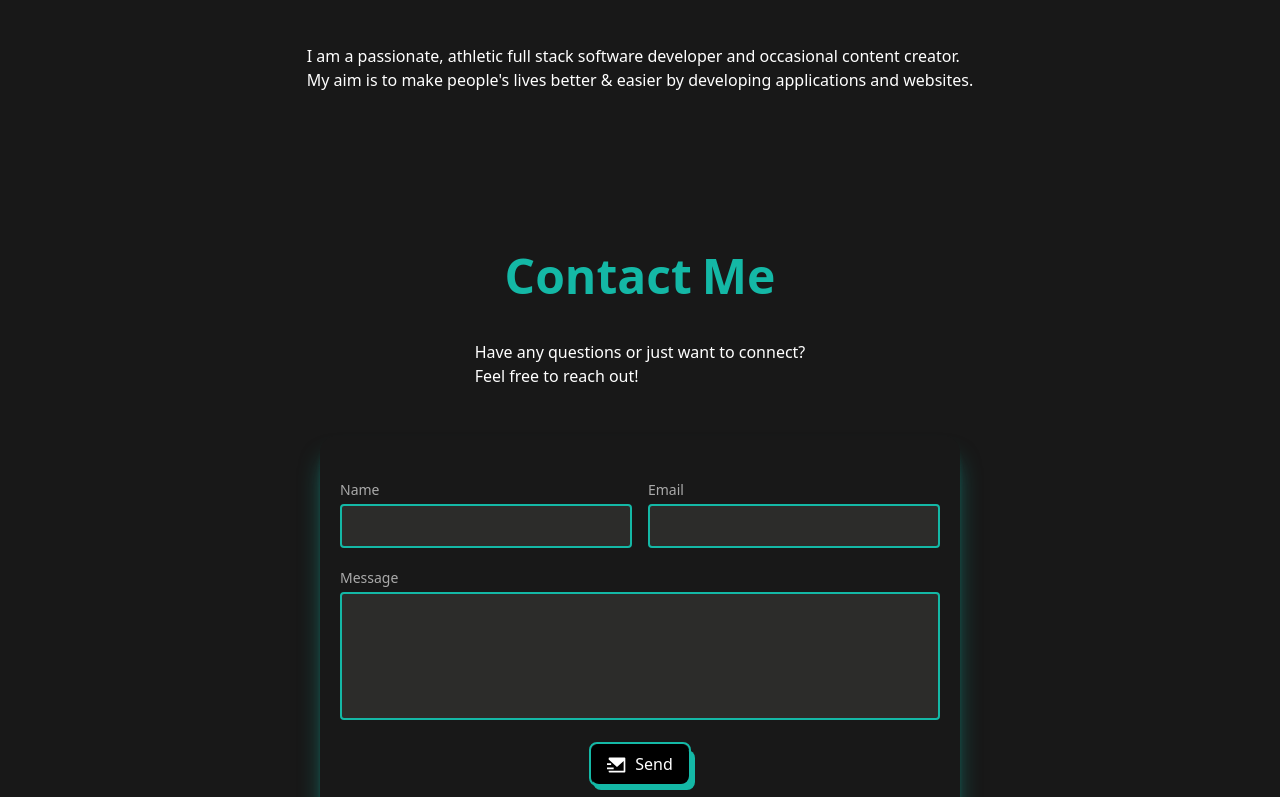
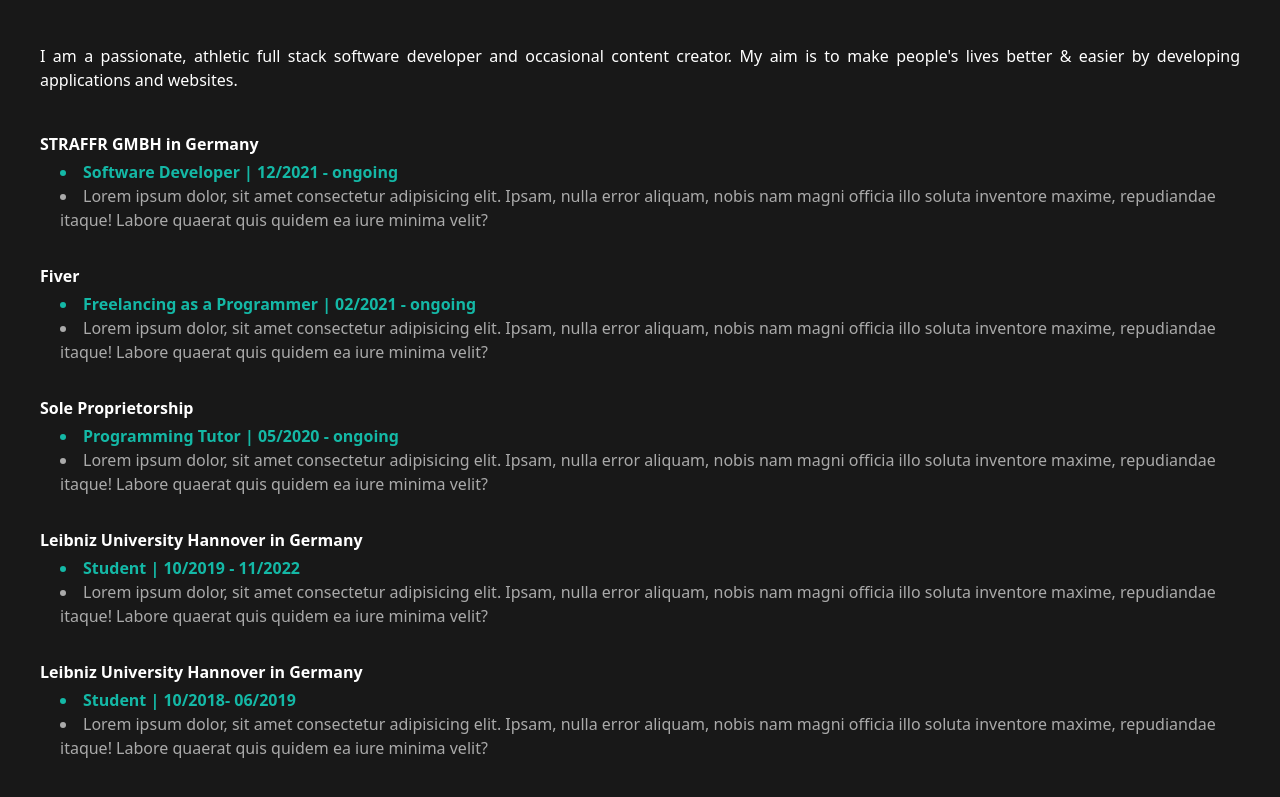
Before and after one commit to KhaledBadranDev/portfolio, a React (Create React App) app: page / in a window 1280 px wide. Shown: the part 2883-3680 px from the top of the page. Built offline with nearby package versions, Linux system fonts and the light colour scheme.

Commit message:
adding timeline to about section

```diff
--- a/src/components/About.jsx
+++ b/src/components/About.jsx
@@ -21,10 +21,48 @@
                     />
                 </h1>
             </header>
-            <p className="sm:mx-10 mx-5 dark:text-[#fff] flex place-content-center text-justify">
-            I am a passionate, athletic full stack software developer and occasional content creator.<br/>
+            <p className="sm:mx-10 mx-5 dark:text-[#fff] flex place-content-start text-justify">
+            I am a passionate, athletic full stack software developer and occasional content creator.
             My aim is to make people's lives better & easier by developing applications and websites.
             </p>
+
+            <ul className= "mt-10 sm:mx-10 mx-5 list-none list-inside dark:text-[#fff] ">
+                <li className= "mb-8 ">
+                    <p className="font-semibold ">STRAFFR GMBH in Germany</p>
+                    <ul className= "pl-5 mt-1 list-disc list-inside">
+                        <li className="text-teal-500 font-bold">Software Developer | 12/2021 - ongoing</li>
+                        <li className="dark:text-[#AAA]">Lorem ipsum dolor, sit amet consectetur adipisicing elit. Ipsam, nulla error aliquam, nobis nam magni officia illo soluta inventore maxime, repudiandae itaque! Labore quaerat quis quidem ea iure minima velit?</li>
+                    </ul>
+                </li>
+                <li className= "mb-8">
+                    <p className="font-semibold">Fiver</p>
+                    <ul className= "pl-5 mt-1 list-disc list-inside">
+                        <li className="text-teal-500 font-bold">Freelancing as a Programmer | 02/2021 - ongoing</li>
+                        <li className="dark:text-[#AAA]">Lorem ipsum dolor, sit amet consectetur adipisicing elit. Ipsam, nulla error aliquam, nobis nam magni officia illo soluta inventore maxime, repudiandae itaque! Labore quaerat quis quidem ea iure minima velit?</li>
+                    </ul>
+                </li>
+                <li className= "mb-8 ">
+                    <p className="font-semibold">Sole Proprietorship</p>
+                    <ul className= "pl-5 mt-1 list-disc list-inside">
+                        <li className="text-teal-500 font-bold">Programming Tutor | 05/2020 - ongoing</li>
+                        <li className="dark:text-[#AAA]">Lorem ipsum dolor, sit amet consectetur adipisicing elit. Ipsam, nulla error aliquam, nobis nam magni officia illo soluta inventore maxime, repudiandae itaque! Labore quaerat quis quidem ea iure minima velit?</li>
+                    </ul>
+                </li>
+                <li className= "mb-8">
+                    <p className="font-semibold">Leibniz University Hannover in Germany</p>
+                    <ul className= "pl-5 mt-1 list-disc list-inside">
+                        <li className="text-teal-500 font-bold">Student | 10/2019 - 11/2022</li>
+                        <li className="dark:text-[#AAA]">Lorem ipsum dolor, sit amet consectetur adipisicing elit. Ipsam, nulla error aliquam, nobis nam magni officia illo soluta inventore maxime, repudiandae itaque! Labore quaerat quis quidem ea iure minima velit?</li>
+                    </ul>
+                </li>
+                <li className= "mb-8">
+                    <p className="font-semibold">Leibniz University Hannover in Germany</p>
+                    <ul className= "pl-5 mt-1 list-disc list-inside">
+                        <li className="text-teal-500 font-bold">Student | 10/2018- 06/2019</li>
+                        <li className="dark:text-[#AAA]">Lorem ipsum dolor, sit amet consectetur adipisicing elit. Ipsam, nulla error aliquam, nobis nam magni officia illo soluta inventore maxime, repudiandae itaque! Labore quaerat quis quidem ea iure minima velit?</li>
+                    </ul>
+                </li>
+            </ul>
         </section>
     );
 }
```
